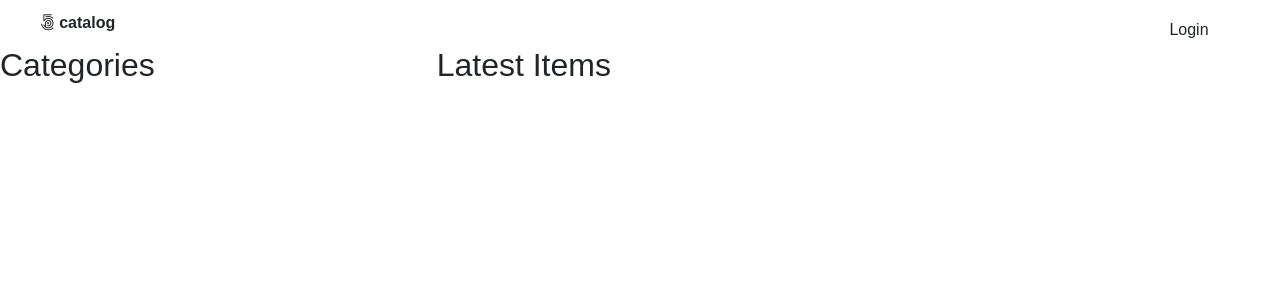
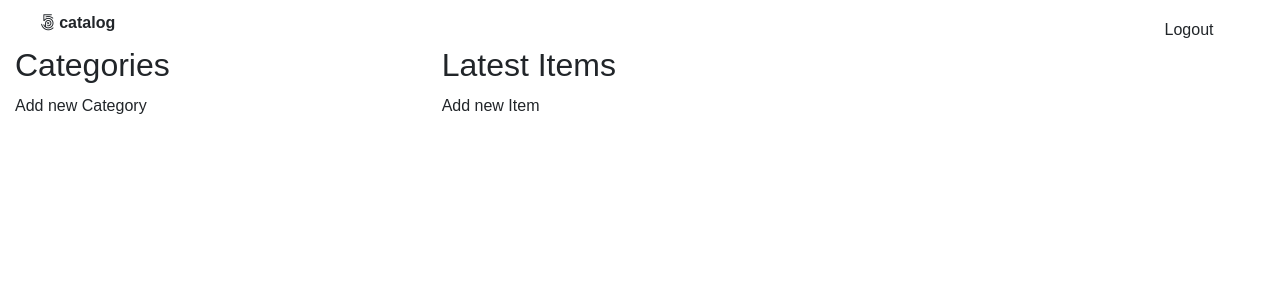
Before and after one commit to tayomadein/fsnd-catalog, a Flask app: page / in a window 1280 px wide. Shown: the top 300 px of the page. Run offline with Flask 2, Linux system fonts and the light colour scheme; the visitor is signed in with stand-in values (Sample User, id 1); some libraries are stand-ins or nearby versions; some web fonts are replaced.

Commit message:
store users & create categories with owners

```diff
--- a/app.py
+++ b/app.py
@@ -30,12 +30,12 @@
 @app.route('/')
 # shows a list of all categories
 def showHome():
-    category = session.query(Category).order_by(asc(Category.name))
+    categories = session.query(Category).order_by(asc(Category.name))
     # latest_items = session.query(Item).order_by(asc())
     if 'username' not in login_session:
-        return render_template('index.html', category=category)
+        return render_template('index.html', categories=categories)
     else:
-        return render_template('index.html', category=category)
+        return render_template('index.html', login=True, categories=categories)
 
 @app.route('/login')
 def showLogin():
@@ -46,6 +46,7 @@
     # return "The current session state is %s" %login_session['state']
     return render_template('login.html', STATE=state)
 
+# CONNECT - Set a user's login_session
 @app.route('/gconnect', methods=['POST'])
 def gconnect():
     # Validate state token
@@ -106,6 +107,12 @@
     login_session['picture'] = data['picture']
     login_session['email'] = data['email']
 
+    # see if user exists, if not create a new user
+    user_id = getUserID(data["email"])
+    if not user_id:
+        user_id = createUser(login_session)
+    login_session['user_id'] = user_id
+
     output = ''
     output += '<h1>Welcome, '
     output += login_session['username']
@@ -117,39 +124,92 @@
     print "done!"
     return output
 
-
+# DISCONNECT - Revoke a current user's token and reset their login_session
 @app.route('/gdisconnect')
 def gdisconnect():
     # Only disconnect a connected user
-    credentials = login_session.get('credentials')
-    if credentials is None:
-        response = make_response(json.dumps('User is not connected'), 401)
+    access_token = login_session.get('access_token')
+    if access_token is None:
+        print 'Access Token is None'
+        response = make_response(json.dumps('User is not connected.'), 401)
         response.headers['Content-Type'] = 'application/json'
         return response
+    print 'In gdisconnect access token is %s', access_token
+    print 'User name is: '
+    print login_session['username']
     # Execute HTTP GET request to revoke current token.
-    access_token = credentials.access_token
-    url = 'http://accounts.google.com/o/oauth2/revoke?token=%s' % access_token
+    url = 'https://accounts.google.com/o/oauth2/revoke?token=%s' % login_session['access_token']
     h = httplib2.Http()
     result = h.request(url, 'GET')[0]
     # Handle result
+    print 'result is '
+    print result
     if result['status'] == '200':
-        # Reset the user's session.
-        del login_session['credentials']
+        del login_session['access_token']
         del login_session['gplus_id']
         del login_session['username']
         del login_session['email']
         del login_session['picture']
-
-        response = make_response(json.dumps(
-            'User has successfully been disconnected.'), 200)
+        response = make_response(json.dumps('Successfully disconnected.'), 200)
         response.headers['Content-Type'] = 'application/json'
         return response
     else:
         # If the token is invalid
-        response = make_response(json.dumps(
-            'Failed to revoke token for this user'), 400)
+        response = make_response(json.dumps('Failed to revoke token for given user.', 400))
         response.headers['Content-Type'] = 'application/json'
         return response
+
+# JSON APIs for catalog
+@app.route('/catalog/JSON')
+def catalogJSON():
+    ''' Return all entries '''
+    catalog = session.query(Item).all()
+    return jsonify(Items=[i.serialize for i in catalog])
+
+# Handle Catalog
+@app.route('/category/add', methods=['GET', 'POST'])
+def newCategory():
+    ''' Create a new category'''
+    if 'username' not in login_session:
+        return redirect('/login')
+    if request.method == 'POST':
+        newCategory = Category(name=request.form['name'], user_id=login_session['user_id'])
+        session.add(newCategory)
+        flash('%s has successfully created category' % newCategory.name, login_session['username'])
+        session.commit()
+        return redirect(url_for('showHome'))
+    else:
+        return render_template('newcategory.html')
+
+""" @app.route('/catalog/<int: cat_id>/items')
+@app.route('/catalog/<int: cat_id>/<int: item_id>')
+@app.route('/catalog/<int: cat_id>/edit')
+@app.route('/catalog/<int: cat_id>/delete')
+@app.route('/catalog/<int: cat_id>/add')
+@app.route('/catalog/<int: cat_id>/<int: item_id>/edit')
+@app.route('/catalog/<int: cat_id>/<int: item_id>/delete') """
+
+# Helper funtions for creating user
+def createUser(login_session):
+    newUser = User(name=login_session['username'], email=login_session[
+                   'email'], picture=login_session['picture'])
+    session.add(newUser)
+    session.commit()
+    user = session.query(User).filter_by(email=login_session['email']).one()
+    return user.id
+
+
+def getUserInfo(user_id):
+    user = session.query(User).filter_by(id=user_id).one()
+    return user
+
+
+def getUserID(email):
+    try:
+        user = session.query(User).filter_by(email=email).one()
+        return user.user_id
+    except:
+        return None
 
 if __name__ == '__main__':
     app.secret_key = 'my_super_secret_key'
--- a/templates/base.html
+++ b/templates/base.html
@@ -37,7 +37,7 @@
             </div>
         </nav>
     </header>
-    <div class="content-block">
+    <div class="container-fluid content-block">
         <!-- Content goes here -->
         {% block content %}{% endblock %}
     </div>
--- a/templates/index.html
+++ b/templates/index.html
@@ -6,11 +6,9 @@
     <h2>Categories</h2>
     {% if login %}
     <p>
-      <!-- {{url_for('newCategory')}} -->
-      <a href="/">Add new Category</a>
+      <a href="{{url_for('newCategory')}}">Add new Category</a>
     </p>
     {% endif %} {% for category in categories %}
-    <!-- {{url_for('categoryView', category = category.name)}} -->
     <a href="/">
       <h4>{{category.name}}</h4>
     </a>
@@ -20,11 +18,9 @@
     <h2>Latest Items</h2>
     {% if login %}
     <p>
-      <!-- {{url_for('newItem')}} -->
       <a href="/">Add new Item</a>
     </p>
     {% endif %} {% for item in recent_items %}
-    <!-- {{url_for('itemView', category = item.category.name, item = item.name)}} -->
     <a href="/">
       <h4>{{item.name}}</a>
     <span class="text-warning">({{item.category.name}})</span>
```
Also changed, not shown: templates/newcategory.html (+9 -0 lines).
